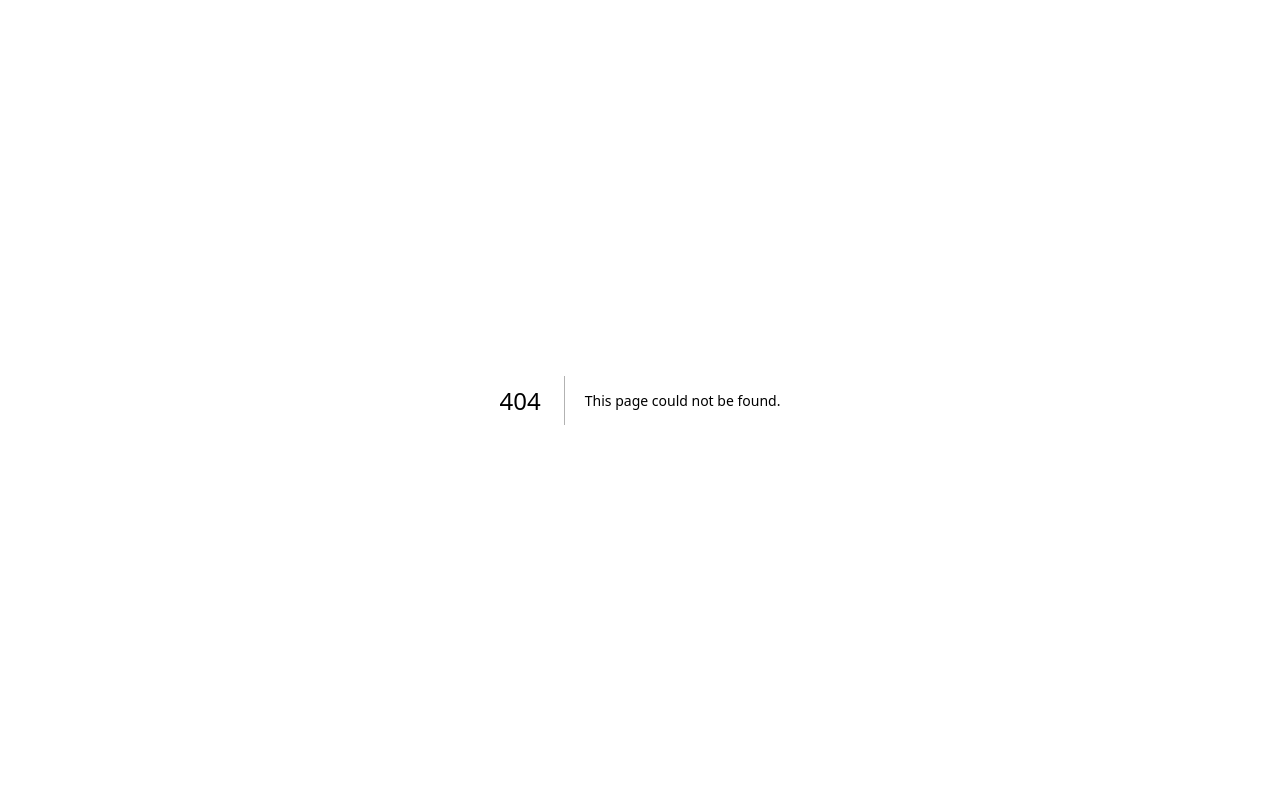
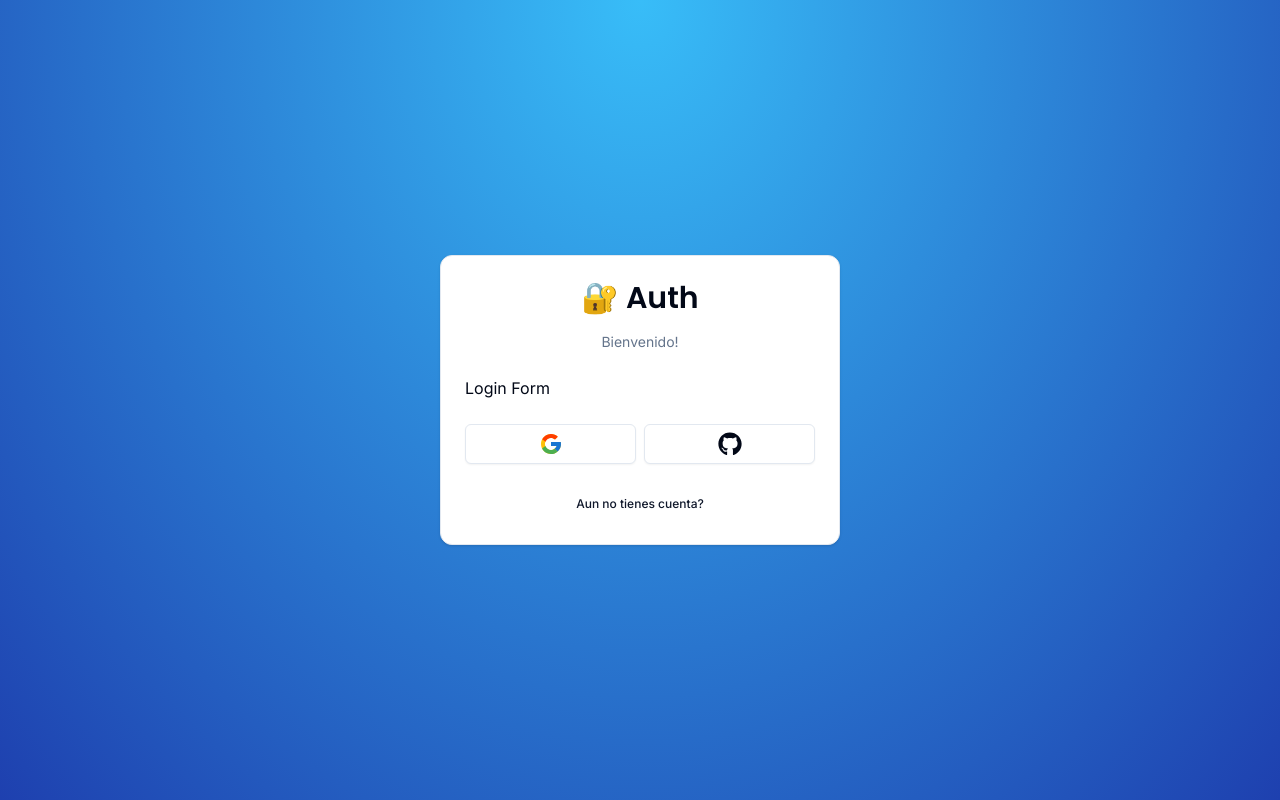
Before and after one commit to danielmateu/next-auth-v2, a Next.js app: page /auth/login in a window 1280 px wide. Before the commit this address had no page. Built offline with nearby package versions, Linux system fonts and the light colour scheme.

Commit message:
Card Wrapper updated

```diff
--- /dev/null
+++ b/app/auth/login/layout.tsx
@@ -0,0 +1,11 @@
+
+
+const AuthLayout = ({ children }: { children: React.ReactNode }) => {
+    return (
+        <div className="h-full flex items-center justify-center bg-[radial-gradient(ellipse_at_top,_var(--tw-gradient-stops))] from-sky-400 to-blue-800">
+            {children}
+        </div>
+    )
+}
+
+export default AuthLayout
--- /dev/null
+++ b/app/auth/login/page.tsx
@@ -0,0 +1,10 @@
+import { LoginForm } from "@/components/auth/login-form"
+
+
+const LoginPage = () => {
+    return (
+        <LoginForm />
+    )
+}
+
+export default LoginPage
--- /dev/null
+++ b/components/auth/back-button.tsx
@@ -0,0 +1,22 @@
+"use client"
+
+import Link from "next/link"
+import { Button } from "../ui/button"
+
+interface BackButtonProps {
+    label: string
+    href: string
+}
+
+export const BackButton = ({
+    label,
+    href
+}: BackButtonProps) => {
+    return (
+        <Button variant={"link"} className="w-full" size={"sm"}>
+            <Link href={href}>
+                {label}
+            </Link>
+        </Button>
+    )
+}
--- /dev/null
+++ b/components/auth/card-wrapper.tsx
@@ -0,0 +1,54 @@
+"use client"
+
+import {
+    Card,
+    CardContent,
+    CardDescription,
+    CardFooter,
+    CardHeader,
+    CardTitle,
+} from "@/components/ui/card"
+import { Header } from "./header"
+import { Social } from "./social"
+import { BackButton } from "./back-button"
+
+
+interface CardWrapperProps {
+    children: React.ReactNode
+    headerLabel: string
+    backButtonLabel: string
+    backButtonHref: string
+    showSocial?: boolean
+}
+
+export const CardWrapper = ({
+    children,
+    headerLabel,
+    backButtonLabel,
+    backButtonHref,
+    showSocial
+}: CardWrapperProps) => {
+    return (
+        <Card className="w-[400px]">
+            <CardHeader>
+                <Header
+                    label={headerLabel}
+                />
+            </CardHeader>
+            <CardContent>
+                {children}
+            </CardContent>
+            {showSocial &&
+                <CardFooter>
+                    <Social />
+                </CardFooter>
+            }
+            <CardFooter>
+                <BackButton
+                    label={backButtonLabel}
+                    href={backButtonHref}
+                />
+            </CardFooter>
+        </Card>
+    )
+}
--- /dev/null
+++ b/components/auth/header.tsx
@@ -0,0 +1,27 @@
+import { cn } from "@/lib/utils"
+import { Poppins } from "next/font/google"
+
+const font = Poppins({
+    subsets: ["latin"],
+    weight: ["600"],
+})
+
+interface HeaderProps {
+    label: string
+}
+
+export const Header = ({ label }: HeaderProps) => {
+    return (
+        <div className="w-full flex flex-col gap-y-4 items-center">
+            <h1 className={cn(
+                "text-3xl font-semibold",
+                font.className
+            )}>
+                <span className="">🔐</span> Auth
+            </h1>
+            <p className="text-muted-foreground text-sm">
+                {label}
+            </p>
+        </div>
+    )
+}
--- /dev/null
+++ b/components/auth/login-form.tsx
@@ -0,0 +1,17 @@
+"use client"
+import { CardWrapper } from './card-wrapper'
+
+
+
+export const LoginForm = () => {
+    return (
+        <CardWrapper
+            headerLabel="Bienvenido!"
+            backButtonLabel="Aun no tienes cuenta?"
+            backButtonHref="/auth/register"
+            showSocial
+        >
+            Login Form
+        </CardWrapper>
+    )
+}
--- /dev/null
+++ b/components/auth/social.tsx
@@ -0,0 +1,18 @@
+"use client"
+
+import { FaGithub } from "react-icons/fa"
+import { FcGoogle } from "react-icons/fc"
+import { Button } from "../ui/button"
+
+export const Social = () => {
+    return (
+        <div className="flex items-center justify-center w-full gap-x-2">
+            <Button size={"lg"} variant={"outline"} className="w-full" >
+                <FcGoogle className="text-2xl" onClick={() => { }} />
+            </Button>
+            <Button size={"lg"} variant={"outline"} className="w-full" >
+                <FaGithub className="text-2xl" onClick={() => { }} />
+            </Button>
+        </div>
+    )
+}
--- /dev/null
+++ b/components/ui/card.tsx
@@ -0,0 +1,76 @@
+import * as React from "react"
+
+import { cn } from "@/lib/utils"
+
+const Card = React.forwardRef<
+  HTMLDivElement,
+  React.HTMLAttributes<HTMLDivElement>
+>(({ className, ...props }, ref) => (
+  <div
+    ref={ref}
+    className={cn(
+      "rounded-xl border bg-card text-card-foreground shadow",
+      className
+    )}
+    {...props}
+  />
+))
+Card.displayName = "Card"
+
+const CardHeader = React.forwardRef<
+  HTMLDivElement,
+  React.HTMLAttributes<HTMLDivElement>
+>(({ className, ...props }, ref) => (
+  <div
+    ref={ref}
+    className={cn("flex flex-col space-y-1.5 p-6", className)}
+    {...props}
+  />
+))
+CardHeader.displayName = "CardHeader"
+
+const CardTitle = React.forwardRef<
+  HTMLParagraphElement,
+  React.HTMLAttributes<HTMLHeadingElement>
+>(({ className, ...props }, ref) => (
+  <h3
+    ref={ref}
+    className={cn("font-semibold leading-none tracking-tight", className)}
+    {...props}
+  />
+))
+CardTitle.displayName = "CardTitle"
+
+const CardDescription = React.forwardRef<
+  HTMLParagraphElement,
+  React.HTMLAttributes<HTMLParagraphElement>
+>(({ className, ...props }, ref) => (
+  <p
+    ref={ref}
+    className={cn("text-sm text-muted-foreground", className)}
+    {...props}
+  />
+))
+CardDescription.displayName = "CardDescription"
+
+const CardContent = React.forwardRef<
+  HTMLDivElement,
+  React.HTMLAttributes<HTMLDivElement>
+>(({ className, ...props }, ref) => (
+  <div ref={ref} className={cn("p-6 pt-0", className)} {...props} />
+))
+CardContent.displayName = "CardContent"
+
+const CardFooter = React.forwardRef<
+  HTMLDivElement,
+  React.HTMLAttributes<HTMLDivElement>
+>(({ className, ...props }, ref) => (
+  <div
+    ref={ref}
+    className={cn("flex items-center p-6 pt-0", className)}
+    {...props}
+  />
+))
+CardFooter.displayName = "CardFooter"
+
+export { Card, CardHeader, CardFooter, CardTitle, CardDescription, CardContent }
--- a/package.json
+++ b/package.json
@@ -16,6 +16,7 @@
     "next": "14.1.0",
     "react": "^18",
     "react-dom": "^18",
+    "react-icons": "^5.0.1",
     "tailwind-merge": "^2.2.1",
     "tailwindcss-animate": "^1.0.7"
   },
```
Also changed, not shown: 1 other file (tests, documents, lock files or other folders).
